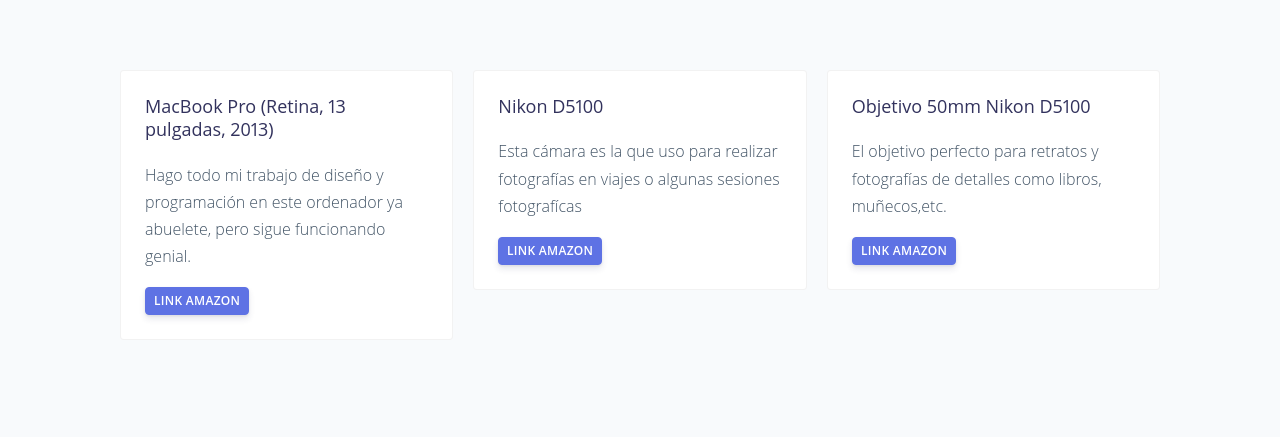
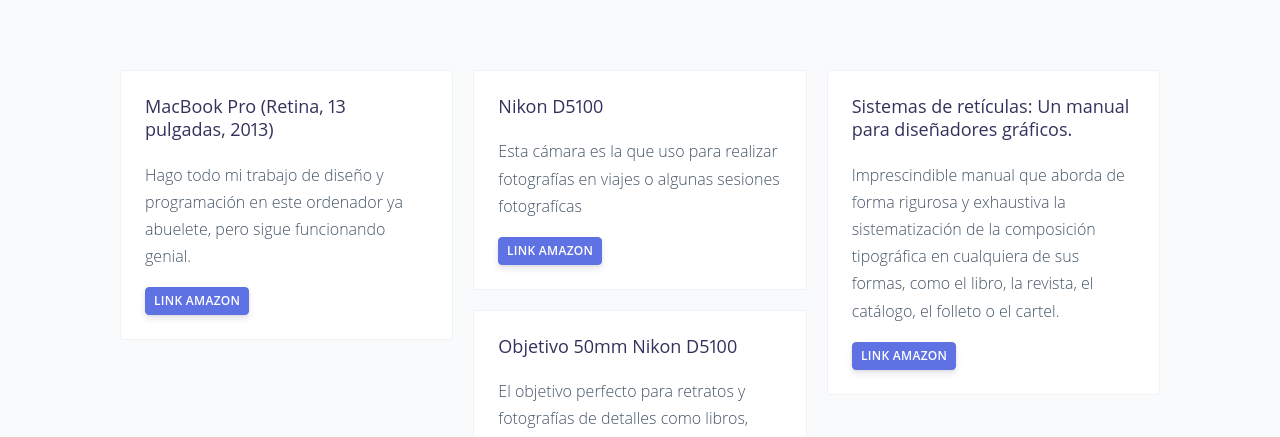
Before and after one commit to educlopez/portfolio-vue, a Vue app: page /recomendaciones in a window 1280 px wide. Shown: the part 460-897 px from the top of the page. Built offline with nearby package versions, Linux system fonts and the light colour scheme.

Commit message:
update recomendations

```diff
--- a/src/views/Recomendations.vue
+++ b/src/views/Recomendations.vue
@@ -30,7 +30,7 @@
                 <p class="card-text">
                   <a
                     rel="noopener"
-                    href="https://amzn.to/2O1NpLX"
+                    href="https://amzn.to/3s1pbTH"
                     class="btn btn-primary btn-sm"
                     target="_blank"
                   >Link Amazon</a>
@@ -46,7 +46,7 @@
                 <p class="card-text">
                   <a
                     rel="noopener"
-                    href="https://amzn.to/33BH7sP"
+                    href="https://amzn.to/3dzeDWI"
                     class="btn btn-primary btn-sm"
                     target="_blank"
                   >Link Amazon</a>
@@ -62,7 +62,23 @@
                 <p class="card-text">
                   <a
                     rel="noopener"
-                    href="https://amzn.to/2X0PHig"
+                    href="https://amzn.to/3cX5icl"
+                    class="btn btn-primary btn-sm"
+                    target="_blank"
+                  >Link Amazon</a>
+                </p>
+              </div>
+            </div>
+             <div class="card">
+              <div class="card-body">
+                <h5 class="card-title">Sistemas de retículas: Un manual para diseñadores gráficos.</h5>
+                <p
+                  class="card-text"
+                >Imprescindible manual que aborda de forma rigurosa y exhaustiva la sistematización de la composición tipográfica en cualquiera de sus formas, como el libro, la revista, el catálogo, el folleto o el cartel.</p>
+                <p class="card-text">
+                  <a
+                    rel="noopener"
+                    href="https://amzn.to/3muHnnF"
                     class="btn btn-primary btn-sm"
                     target="_blank"
                   >Link Amazon</a>
```
